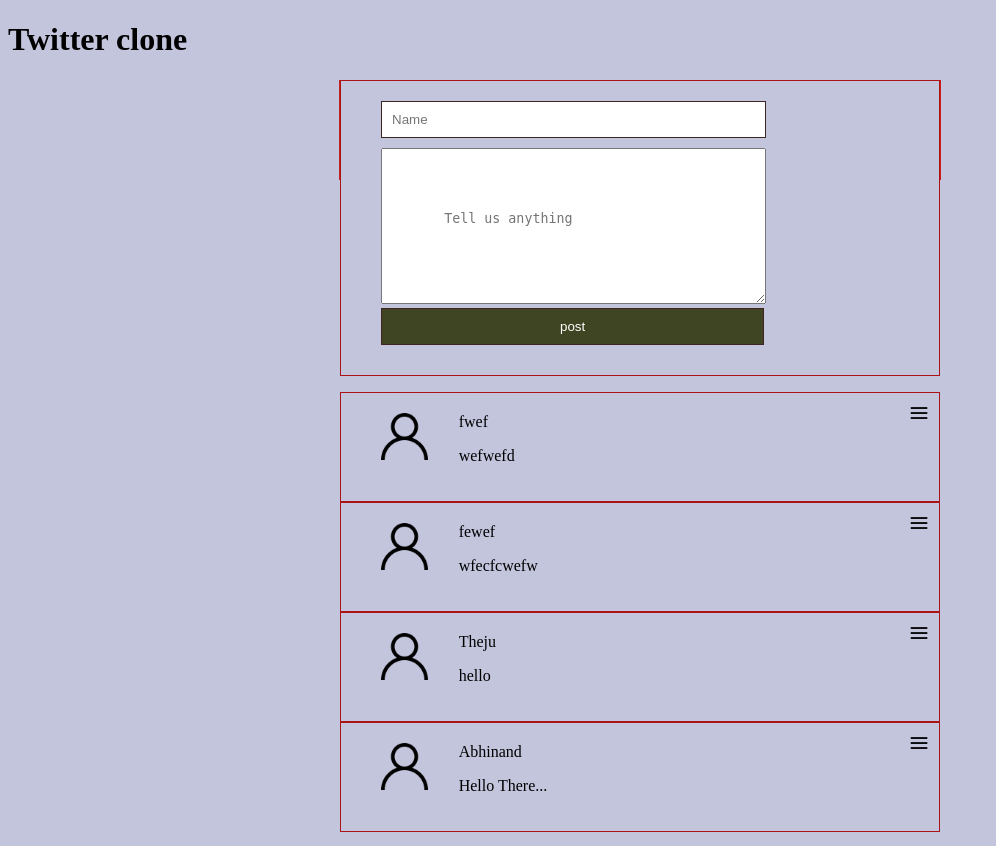
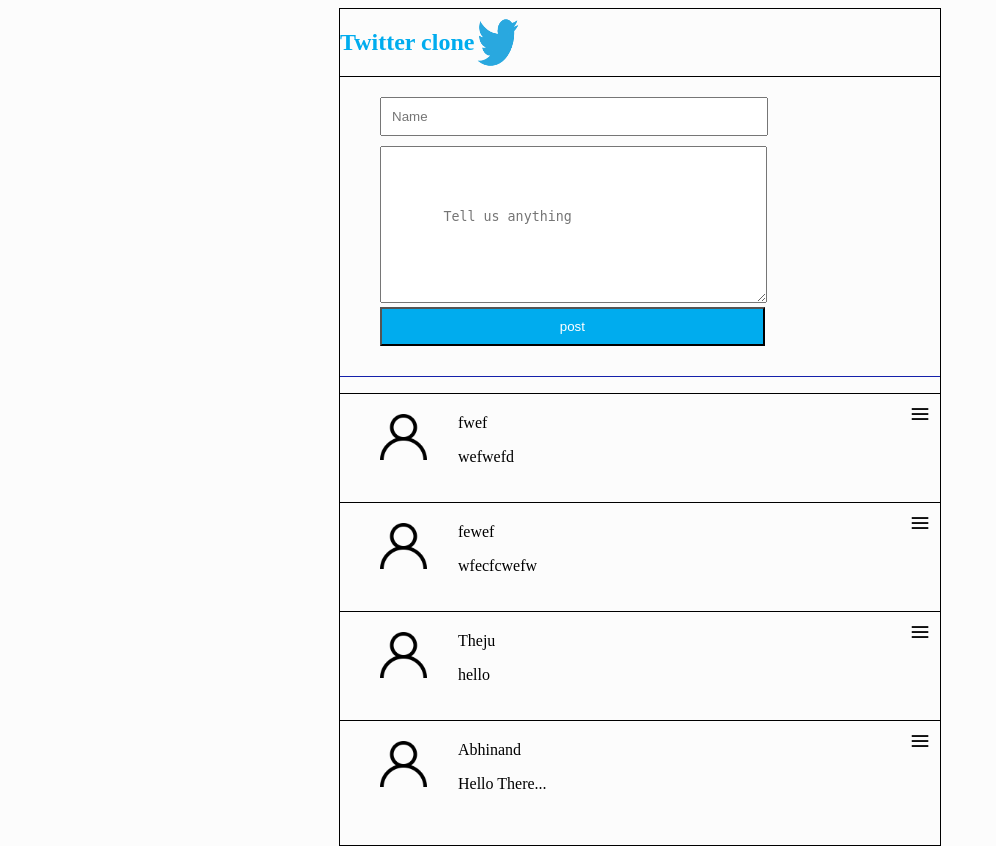
Before and after one commit to AbhinandVJ6/App, a Django app: page / in a window 1280 px wide. Shown: the whole page, without its empty margins (0-996 px from the left). Run offline with Django 4.2, Linux system fonts and the light colour scheme; data comes from the database, SQL or seed files in the repository.

Commit message:
finished

```diff
--- a/static/css/style.css
+++ b/static/css/style.css
@@ -6,30 +6,32 @@
     height: 100%
 }
 body {
-    background-color: #c3c5dd;
+    background-color: #fcfcfc;
 }
 
 .content {
     max-width: 600px;
-    height: 100px;
     margin: 0 auto;
-    border-left: 1px solid rgb(197, 33, 33);
-    border-right: 1px solid rgb(206, 25, 25);
+    border: 1px solid black;
+
 }
 /*
 post
 ***********/
-
+.content header{
+    display: flex;
+    border-bottom: 1px solid black;
+}
 .post_form {
     padding: 20px 40px;
-    border-bottom: 1px solid #aa1414;
-    border: 1px solid #aa1414;
+    border-bottom: 1px solid #1421aa;
+    /* border: 1px solid #112cca; */
 }
 .post_form input {
     width: 70%;
     margin-bottom: 10px;
     padding: 10px;
-    border:1px solid rgb(63, 36, 36);
+    /* border:1px solid rgb(44, 47, 203); */
 }
 .posts li .menu_icon {
     width: 20px;
@@ -37,12 +39,13 @@
     top: 10px;
     right: 10px;
 }
+
 .posts li .menu{
     display: none;
     position: absolute;
     top: 40px;
     right: 15px;
-    border: 1px solid #ccc;
+    /* border: 1px solid #ccc; */
     background-color: white;
     padding:10px 15px;
     font-size:  13px;
@@ -63,8 +66,8 @@
 }
 .posts li{
     display: flex;
-    border-bottom: 1px solid rgba(237, 78, 4, 0.933);
-    border: 1px solid #aa1414;
+    border-top: 1px solid black;
+    /* border: 1px solid #2a1cc4; */
     padding: 20px 40px;
     list-style: none;
     position: relative;
--- a/templates/posts.html
+++ b/templates/posts.html
@@ -1,21 +1,27 @@
 {% extends "base.html" %}
 {% block content %}
 {% load static %}
-<h1>Twitter clone</h1>
+
 <section class="content">
+    <header>
+        <h1 STYLE="color:#00ACEE">Twitter clone </h1>
+        <img class="twitter" src="{% static 'img/twitter.png' %}" style="width:8%;" />
+    </header>
+
     <section class="post_form">
         <form action="/" method="POST">
             {% csrf_token %}
             <input type="text" name="name" placeholder="Name" required>
             <textarea name="body" placeholder="Tell us anything" required></textarea>
-            <input class= "submit" type="submit" value="post" style="width: 74%; color: white; background-color: #3f4422" />
+            <input class="submit" type="submit" value="post"
+                style="width: 74%; color: white; background-color: #00ACEE" />
         </form>
     </section>
     <section class="posts">
         <ul>
             {% for post in posts %}
             <li>
-                <img class="menu_icon js-menu-icon" src="{% static 'img/menu.png' %}"/>
+                <img class="menu_icon js-menu-icon" src="{% static 'img/menu.png' %}" />
                 <div class="menu">
                     <a href="/delete/{{post.id}}/">Delete</a>
                 </div>
@@ -31,7 +37,8 @@
             {% endfor %}
         </ul>
     </section>
-    <script src="https://code.jquery.com/jquery-3.6.0.js" integrity="sha256-H+K7U5CnXl1h5ywQfKtSj8PCmoN9aaq30gDh27Xc0jk=" crossorigin="anonymous"></script>
+    <script src="https://code.jquery.com/jquery-3.6.0.js"
+        integrity="sha256-H+K7U5CnXl1h5ywQfKtSj8PCmoN9aaq30gDh27Xc0jk=" crossorigin="anonymous"></script>
     <script src="{% static 'js/posts.js' %}"></script>
 </section>
 {% endblock %}
```
Also changed, not shown: static/img/twitter.png (added). Lines whose indentation alone changed are shown as unchanged.
